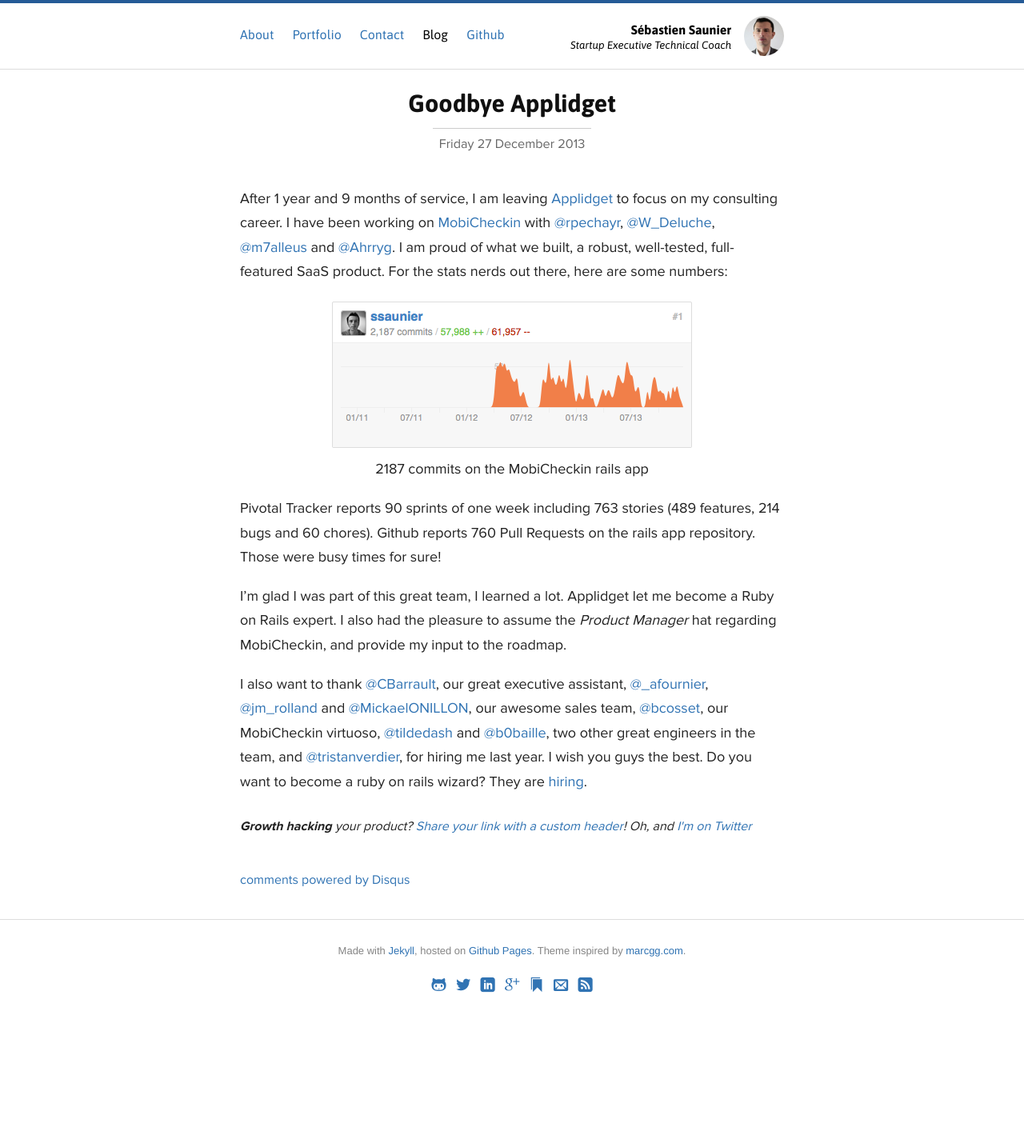
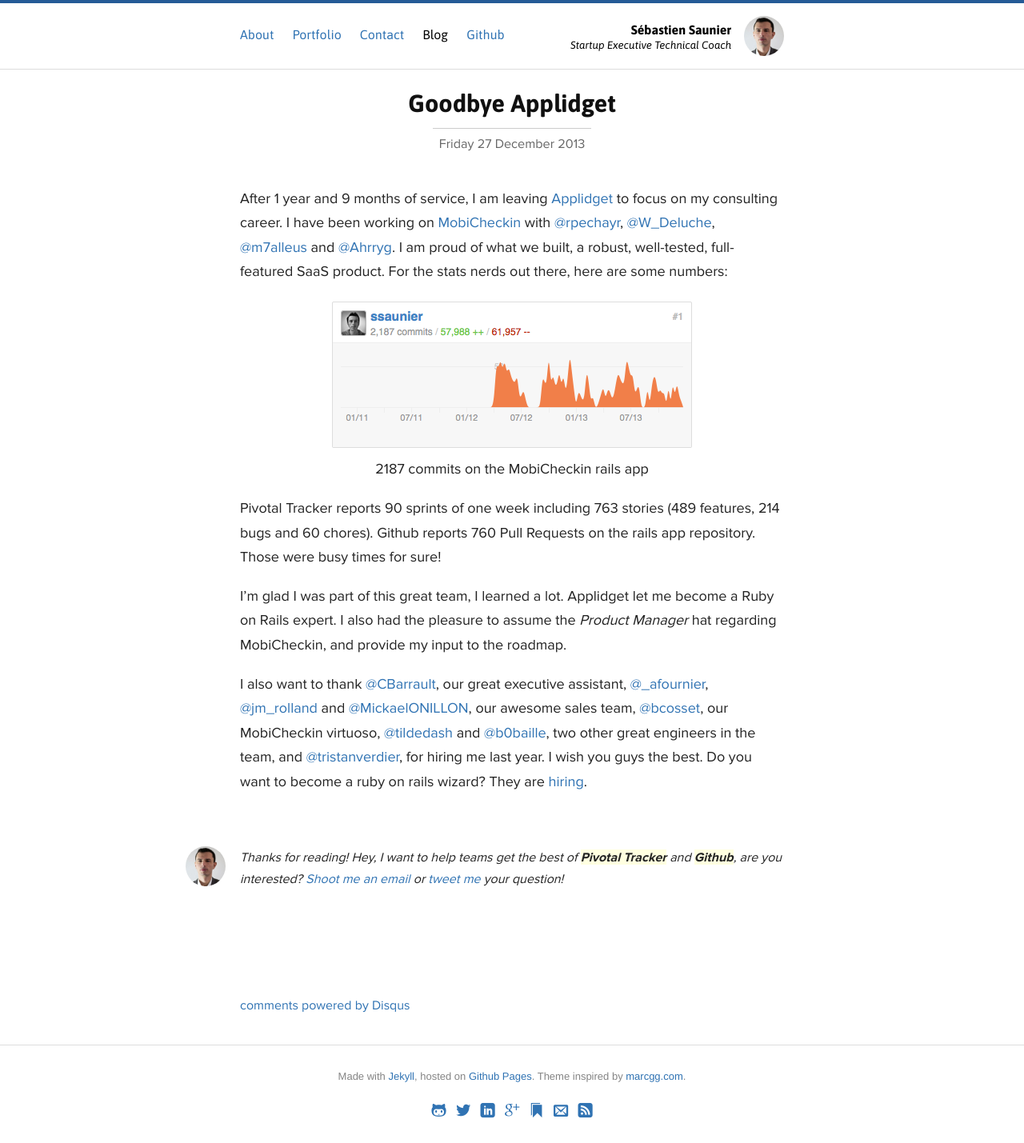
Before and after one commit to ssaunier/ssaunier.github.io, a Jekyll site: the page built from _posts/2013-12-27-goodbye-applidget.markdown, in a window 1280 px wide. Shown: the whole page at 80% size. Built offline with Jekyll 4.4.1, drawn with Linux system fonts in a browser that asks for light colours; Markdown is read by kramdown in place of the engine named in the settings; comment, search, counter and statistics services are not loaded; before the commit the page ends 1272 px from its top, so only the background shows below that.

Commit message:
Tease about PT and Github

```diff
--- a/_layouts/post.html
+++ b/_layouts/post.html
@@ -22,11 +22,15 @@
   </div>
 </article>
 
-<section class="post-footer inner">
-  <strong>Growth hacking</strong> your product?
-  <a href="http://www.headsha.re/?utm_source=saunier.me&utm_medium=link&utm_campaign=Headsha.re">Share your link with a custom header</a>!
-  Oh, and <a href="https://twitter.com/intent/follow?screen_name=ssaunier">I'm on Twitter</a>
-  <!-- Thanks for reading, I'd like to meet you on <a href="https://twitter.com/intent/follow?screen_name=ssaunier">Twitter</a>. -->
+<section class="post-footer-self-promotion inner">
+  <a href="https://twitter.com/intent/follow?screen_name=ssaunier">
+    <img class="avatar" src="/images/sebastien_saunier.jpg" />
+  </a>
+  <p>
+    Thanks for reading! Hey, I want to help
+    teams get the best of <strong>Pivotal Tracker</strong> and <strong>Github</strong>, are you interested?
+    <a href="mailto:seb@saunier.me?subject=Here%20is%20what%20I%20always%20wanted%20to%20know%20about%20Pivotal%20Tracker%20and%20Github">Shoot me an email</a> or <a href="https://twitter.com/intent/follow?screen_name=ssaunier">tweet me</a> your question!
+  </p>
 </section>
 
 <div class="separator"></div>
@@ -49,14 +53,14 @@
 </section>
 
 <script>
-  (function(s,u,b,hh,uu,bb){
-    uu=document.createElement(u);
-    uu.setAttribute('data-subhub',hh);
-    uu.setAttribute('data-panel',true);
-    uu.async=1;uu.src=b;
-    bb=s.getElementsByTagName(u)[0];
-    bb.parentNode.insertBefore(uu,bb);
-  })(document, 'script',
-    'https://assets.subhub.io/v1/subhub.js',
-    'cd4d142d-51e9-4bda-87da-ccd27248cb78');
+  // (function(s,u,b,hh,uu,bb){
+  //   uu=document.createElement(u);
+  //   uu.setAttribute('data-subhub',hh);
+  //   uu.setAttribute('data-panel',true);
+  //   uu.async=1;uu.src=b;
+  //   bb=s.getElementsByTagName(u)[0];
+  //   bb.parentNode.insertBefore(uu,bb);
+  // })(document, 'script',
+  //   'https://assets.subhub.io/v1/subhub.js',
+  //   'cd4d142d-51e9-4bda-87da-ccd27248cb78');
 </script>
--- a/css/site.css
+++ b/css/site.css
@@ -383,10 +383,19 @@
   font-style: italic;
 }
 
-.post-footer {
+.post-footer-self-promotion {
   margin-top: 1.6em;
   margin-bottom: 0.3em;
   font-style: italic;
+  margin-top: 4em;
+  margin-bottom: 6em;
+}
+.post-footer-self-promotion img {
+  float: left;
+  margin-left: -68px;
+}
+.post-footer-self-promotion strong {
+  background-color: lightyellow;
 }
 
 img.inline.pull-right {
```
